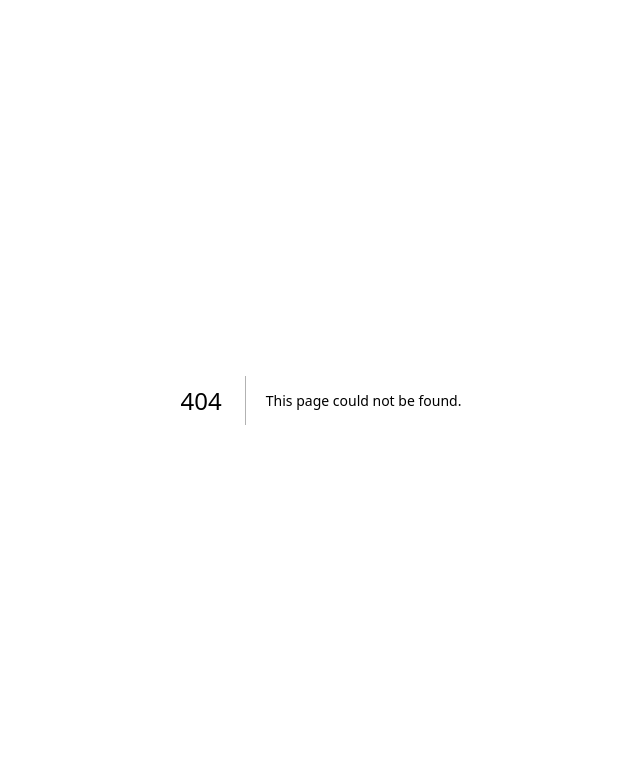
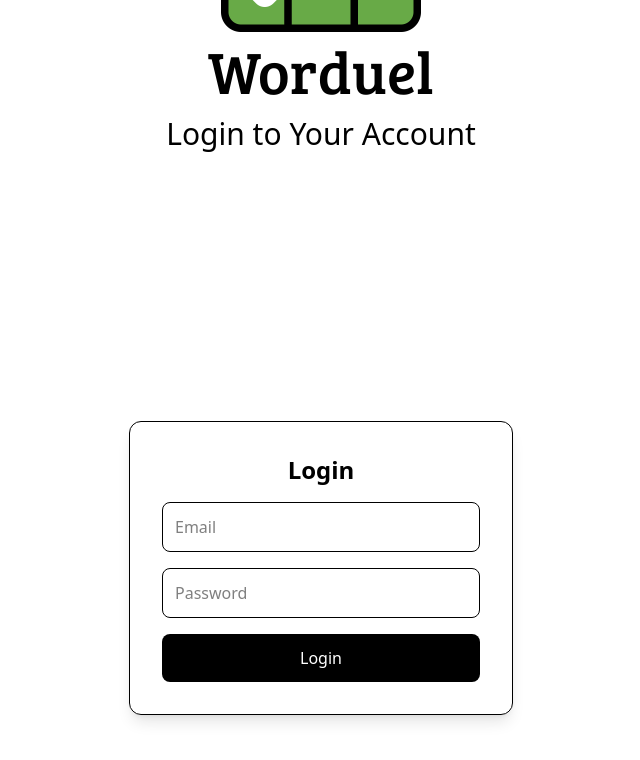
Before and after one commit to gabrieljamesbenedict/worduel-web, a Next.js app: page /login in a window 1280 px wide. Before the commit this address had no page. Shown: the top 760 px of the page, without its empty margins (319-959 px from the left). Built offline with nearby package versions, Linux system fonts and the light colour scheme.

Commit message:
feat: add Login Form

```diff
--- /dev/null
+++ b/src/app/components/LoginForm.tsx
@@ -0,0 +1,80 @@
+'use client'
+
+import { useState } from 'react'
+
+const LoginForm = () => {
+
+    const [email, setEmail] = useState('')
+    const [password, setPassword] = useState('')
+    const [loading, setLoading] = useState(false)
+
+    async function onSubmit(e: any) {
+        e.preventDefault()
+
+        setLoading(true)
+
+        try {
+
+            await new Promise(res => setTimeout(res, 1000))
+
+            alert(`Logging in with ${email}`)
+
+        } catch (err) {
+            console.error(err)
+        } finally {
+            setLoading(false)
+        }
+    }
+
+    return (
+        <div className="h-screen flex items-center justify-center">
+
+            <form
+                onSubmit={onSubmit}
+                className="flex flex-col gap-4 p-8 rounded-xl shadow-lg w-96 border "
+            >
+
+                <h1 className="text-2xl font-bold text-center">
+                    Login
+                </h1>
+
+                <input
+                    type="email"
+                    placeholder="Email"
+                    value={email}
+                    onChange={(e) => setEmail(e.target.value)}
+                    className="border p-3 rounded-lg"
+                    required
+                />
+
+                <input
+                    type="password"
+                    placeholder="Password"
+                    value={password}
+                    onChange={(e) => setPassword(e.target.value)}
+                    className="border p-3 rounded-lg"
+                    required
+                />
+
+                <button
+                    type="submit"
+                    disabled={loading}
+                    className="
+                        bg-black
+                        text-white
+                        p-3
+                        rounded-lg
+                        hover:opacity-80
+                        transition
+                    "
+                >
+                    {loading ? 'Logging in...' : 'Login'}
+                </button>
+
+            </form>
+
+        </div>
+    )
+}
+
+export default LoginForm
--- /dev/null
+++ b/src/app/login/page.tsx
@@ -0,0 +1,21 @@
+import LoginForm from "../components/LoginForm"
+import SubtitleHeader from "../components/SubtitleHeader"
+import TitleLogo from "../components/TitleLogo"
+
+const LoginPage = () => {
+  return (
+    <div className='h-screen w-screen flex items-center justify-center'>
+        <div className="flex flex-col gap-4 text-center">
+
+            <TitleLogo/>
+
+            <SubtitleHeader>Login to Your Account</SubtitleHeader>
+
+            <LoginForm/>
+
+        </div>
+    </div>
+  )
+}
+
+export default LoginPage
```
